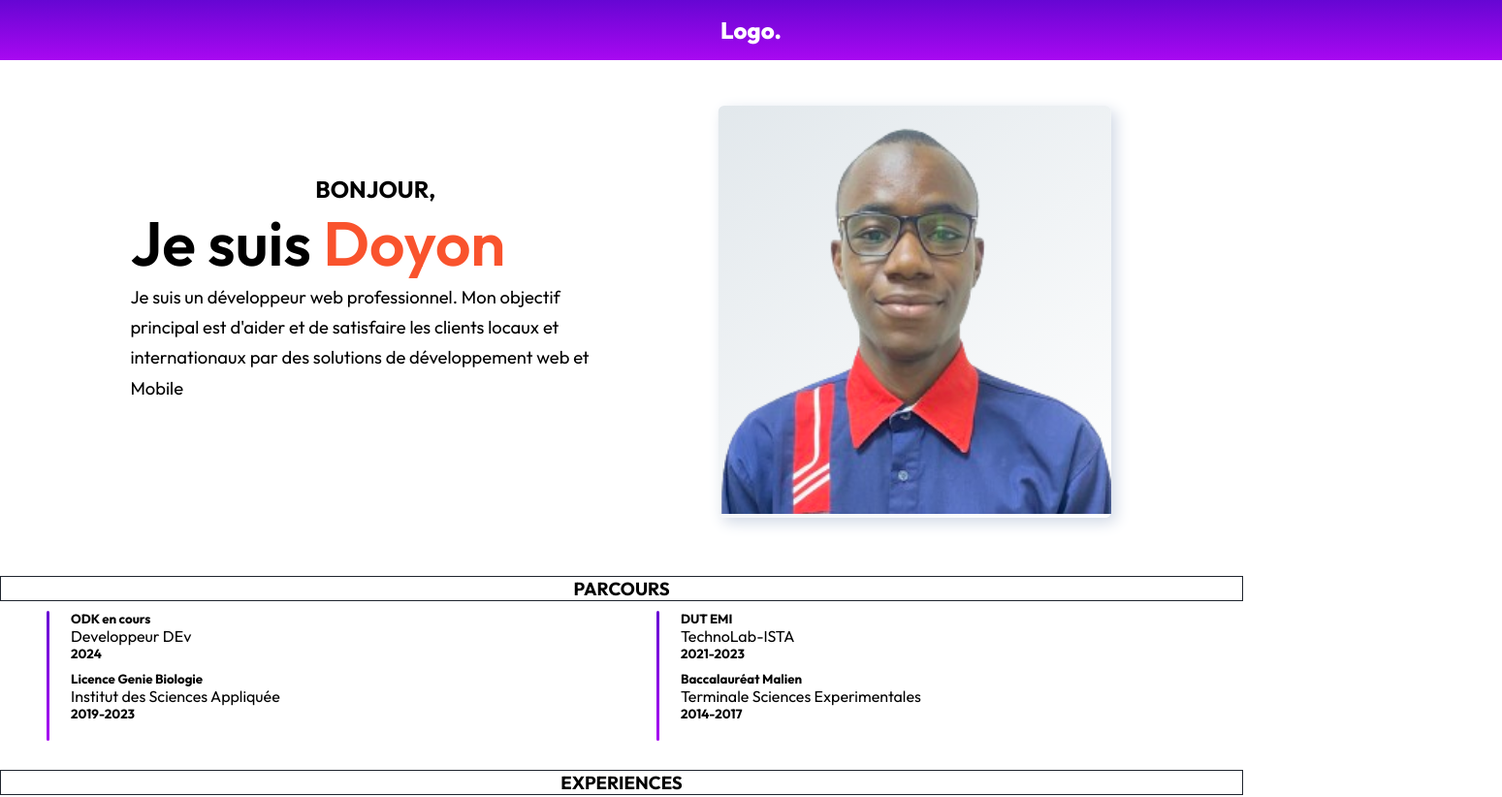
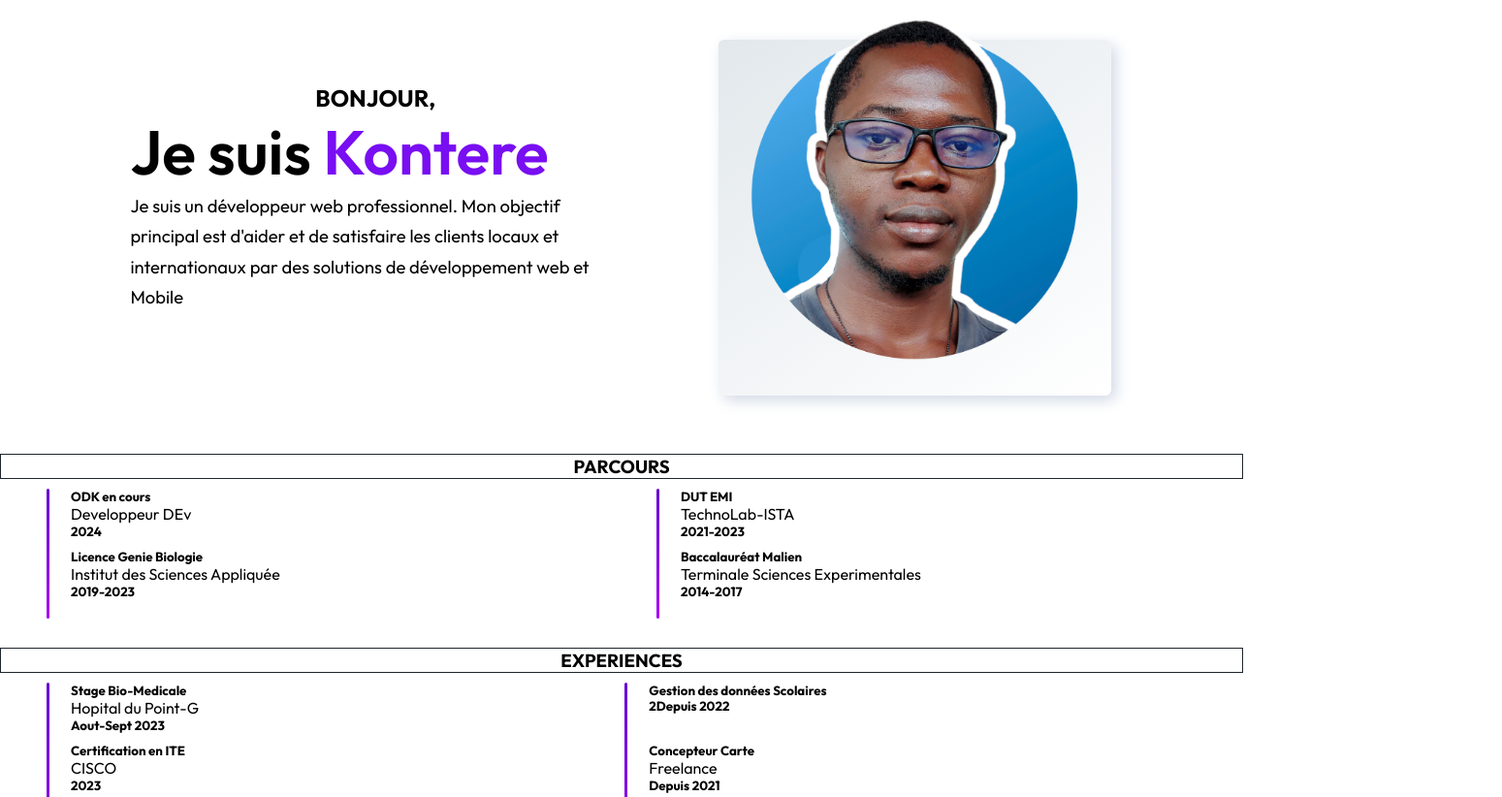
Before and after one commit to tienou-k/projetCV, a plain HTML site: page projetCV/index.html in a window 1280 px wide. Shown: the top 822 px of the page at 97% size, 1549 px wide, since content can reach past the window. Drawn offline with Linux system fonts and the light colour scheme.

Commit message:
Add files via upload

```diff
--- a/projetCV/index.html
+++ b/projetCV/index.html
@@ -15,14 +15,6 @@
     <link href="./css/main.css" rel="stylesheet" />
   </head>
   <body>
-    <!-- ici code pour l'entête -->
-    <header class="container">
-      <div class="page-header">
-        <div class="logo">
-          <a href="#">Logo.</a>
-        </div>
-      </div>
-    </header>
 
     <!-- section -->
 
@@ -30,7 +22,7 @@
       <div class="main">
         <div class="detail">
           <h3>Bonjour,</h3>
-          <h1>Je suis <span style="color: #f9532d">Doyon</span></h1>
+          <h1>Je suis <span style="color: #780ef1">Kontere</span></h1>
           <p>
             Je suis un développeur web professionnel. Mon objectif principal est
             d'aider et de satisfaire les clients locaux et internationaux par
@@ -42,7 +34,7 @@
 
         <div class="img-sec">
           <div class="images">
-            <img src="./images/v194_153.png" alt="" class="img-w" />
+            <img src="./images/profil.png" alt="" class="img-w" />
           </div>
         </div>
       </div>
```
